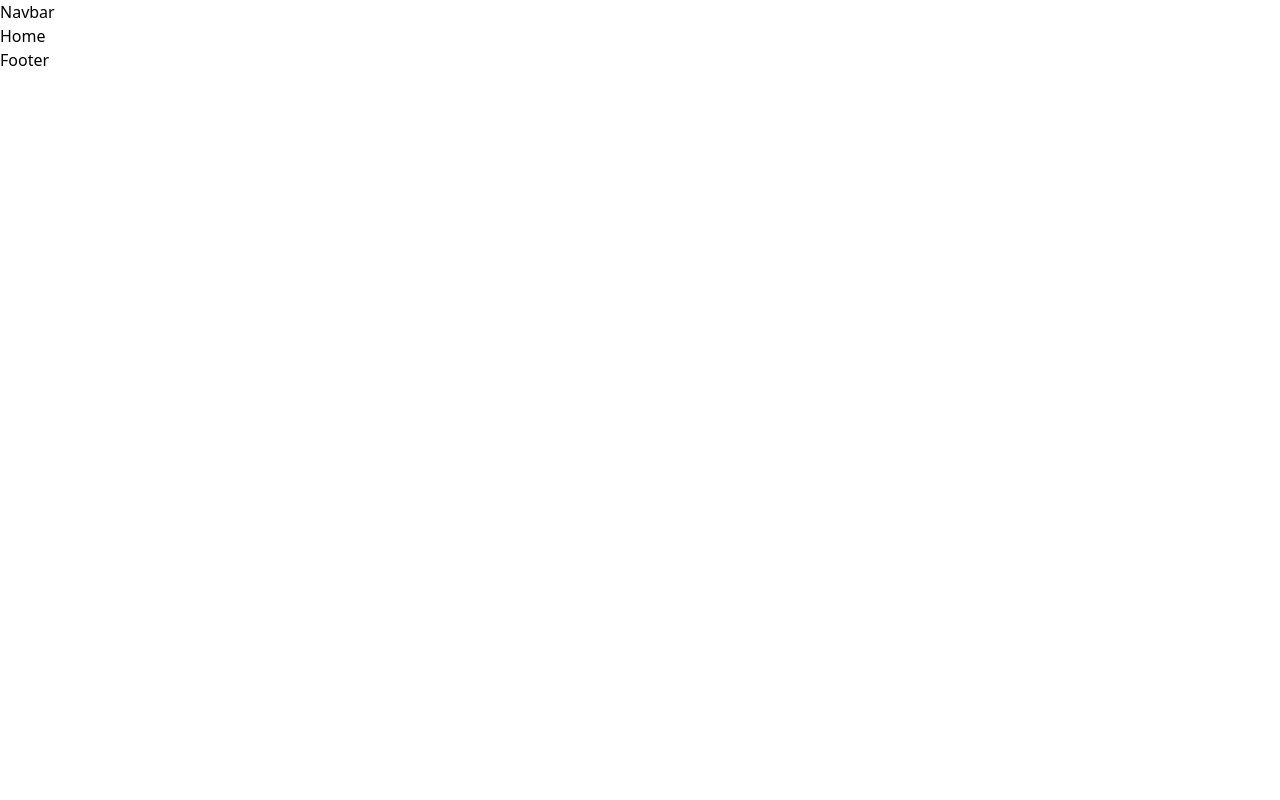
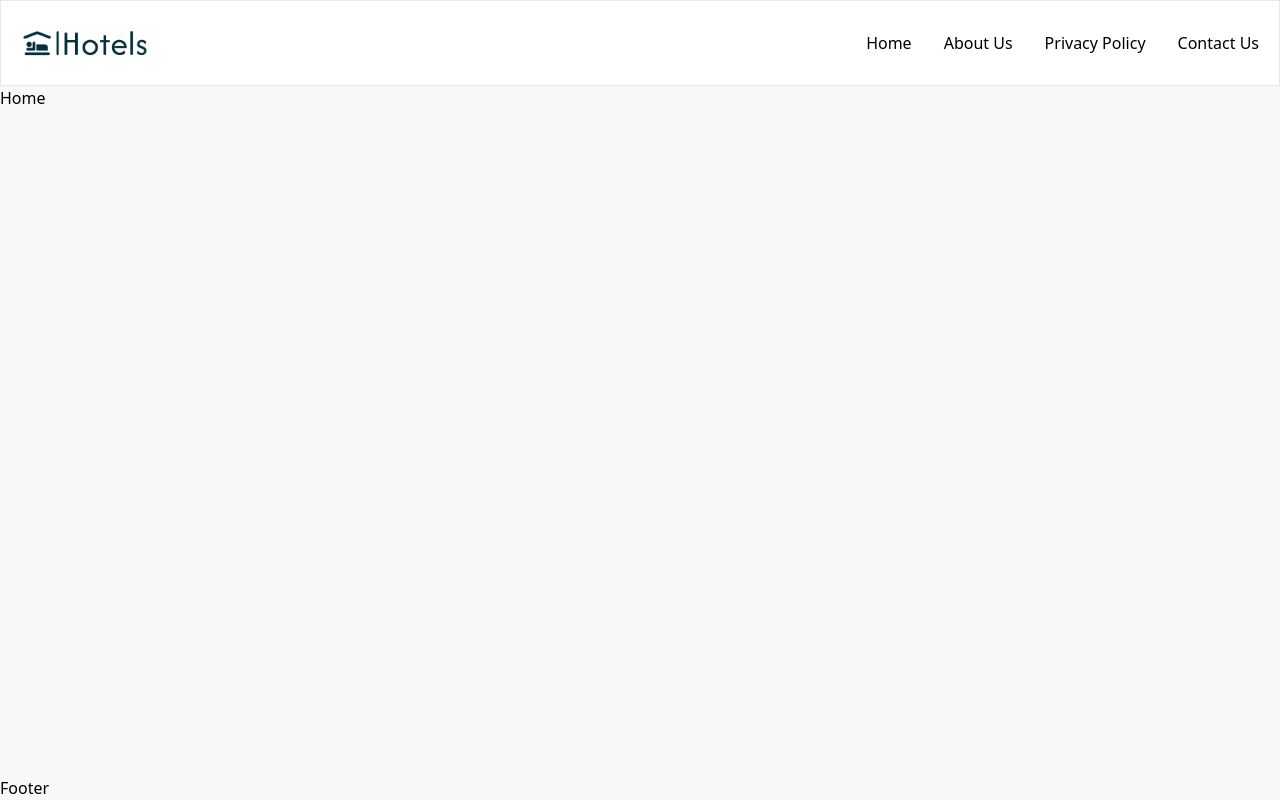
Before and after one commit to NurMohammad56/Hotels, a React (Vite) app in the folder frontend/: page / in a window 1280 px wide. Built offline with nearby package versions, Linux system fonts and the light colour scheme.

Commit message:
working in Navbar listing all of the navitem

```diff
--- a/frontend/src/App.jsx
+++ b/frontend/src/App.jsx
@@ -1,14 +1,15 @@
 import { Outlet } from "react-router-dom";
+import Navbar from "./component/Navbar";
 
 export default function App() {
   return (
     <>
-      <div>
-        <nav>Navbar</nav>
-        <div>
+      <div className="bg-bgPrimary min-h-screen flex flex-col">
+        <Navbar />
+        <div className="flex-grow">
           <Outlet />
         </div>
-        <footer>Footer</footer>
+        <footer className="mt-auto">Footer</footer>
       </div>
     </>
   );
--- /dev/null
+++ b/frontend/src/component/Navbar.jsx
@@ -0,0 +1,32 @@
+import React from "react";
+import { NavLink } from "react-router-dom";
+const navLists = [
+  { name: "Home", path: "/" },
+  { name: "About Us", path: "/about-us" },
+  { name: "Privacy Policy", path: "/privacy-policy" },
+  { name: "Contact Us", path: "/contact-us" },
+];
+
+const Navbar = () => {
+  return (
+    <>
+      <header className="bg-white py-6 border">
+        <nav className="container mx-auto flex justify-between px-5">
+          <a href="/">
+            <img src="/Logo.png" alt="" className="h-9" />
+          </a>
+          <ul className="sm:flex hidden items-center gap-8">
+            {navLists.map((list, index) => {
+              return (
+                <li>
+                  <NavLink to={`${list.path}`}>{list.name}</NavLink>
+                </li>
+              );
+            })}
+          </ul>
+        </nav>
+      </header>
+    </>
+  );
+};
+export default Navbar;
```
Also changed, not shown: frontend/public/Logo.png (added), frontend/public/Logo2.png (added).
